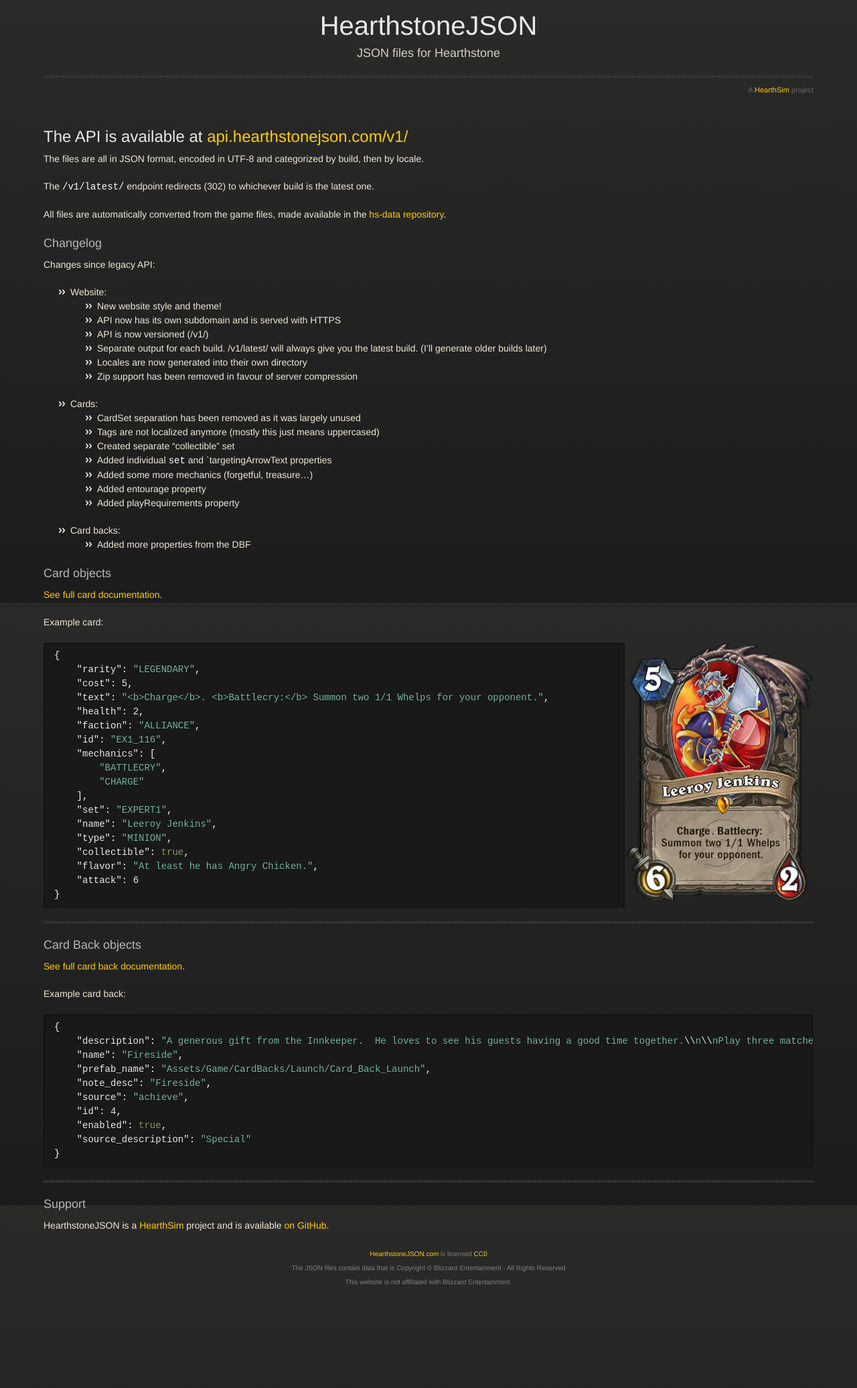
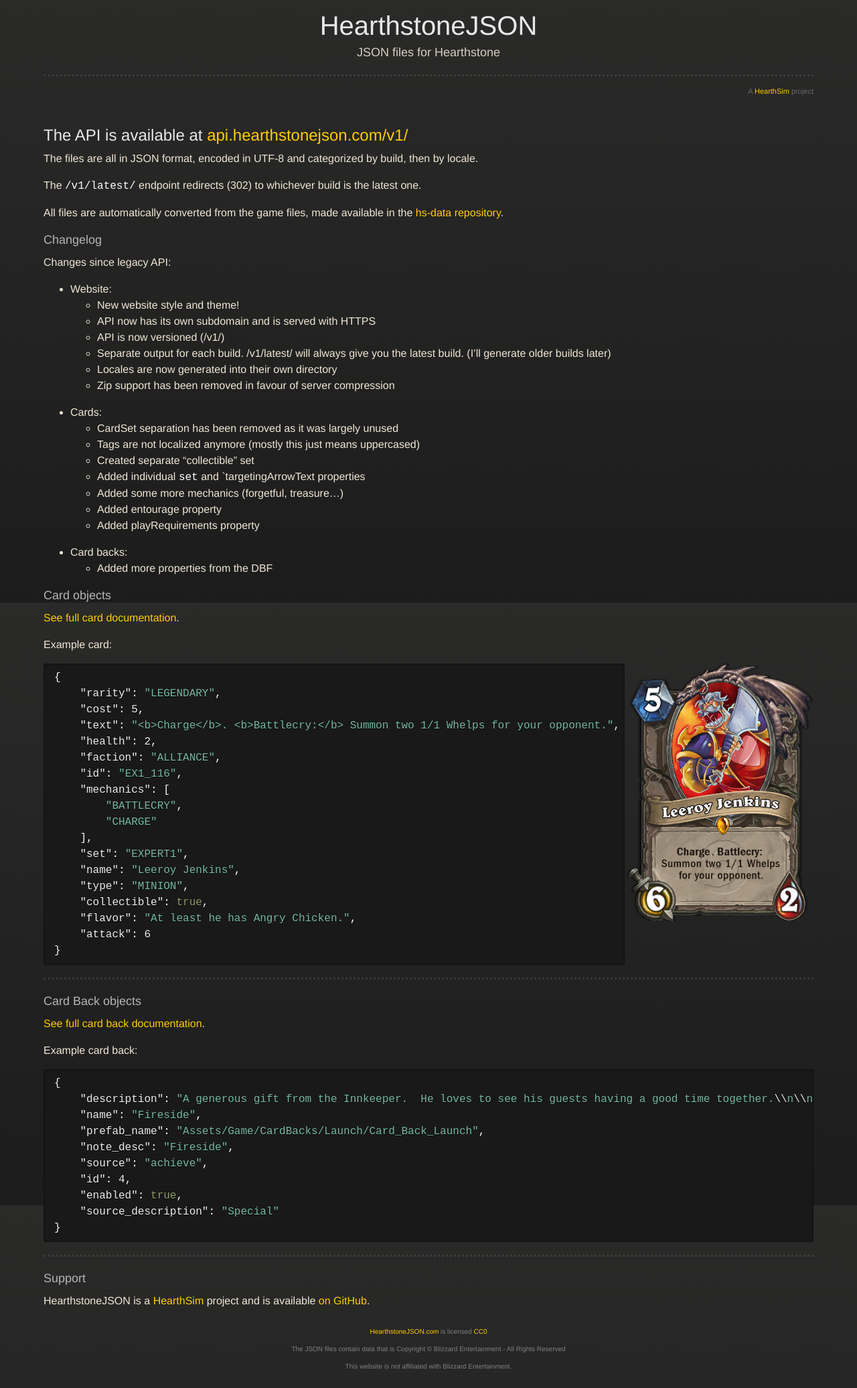
Before and after one commit to HearthSim/HearthstoneJSON.com, a Jekyll site: the page built from index.md, in a window 1280 px wide. Shown: the whole page at 67% size. Built offline with Jekyll 4.4.1, drawn with Linux system fonts in a browser that asks for light colours; Markdown is read by kramdown in place of the engine named in the settings; before the commit the page ends 1944 px from its top, so only the background shows below that.

Commit message:
Simplify and clean up css

```diff
--- a/styles/style.scss
+++ b/styles/style.scss
@@ -5,38 +5,15 @@
 @import "dark";
 @import "highlights";
 
-/* Layout */
-
-footer.footer {
-	clear: both;
-	text-align: center;
-
-	.copyright {
-		color: grey;
-		font-size: x-small;
-	}
-}
-
-body {
-  padding: 0px 0 20px 0px;
-  margin: 0px;
-  font: 14px/1.5 "OpenSansRegular", "Helvetica Neue", Helvetica, Arial, sans-serif;
-  color: #f0e7d5;
-  font-weight: normal;
-  background: #252525;
-  background-attachment: fixed !important;
-  background: linear-gradient(#2a2a29, #1c1c1c);
-}
 
 h1, h2, h3, h4, h5, h6 {
 	color: #e8e8e8;
 	margin: 0 0 10px;
-  font-family: 'OpenSansRegular', "Helvetica Neue", Helvetica, Arial, sans-serif;
 	font-weight: normal;
 }
 
 p, ul, ol, table, pre, dl {
-  margin: 0 0 20px;
+	margin: 0 0 1em;
 }
 
 h1, h2, h3 {
@@ -58,7 +35,6 @@ h4, h5, h6 {
 h3 {
 	font-size: 18px;
 	line-height: 24px;
-  font-family: 'OpenSansRegular', "Helvetica Neue", Helvetica, Arial, sans-serif !important;
 	font-weight: normal;
 	color: #b6b6b6;
 }
@@ -67,43 +43,46 @@ a {
 	color: #ffcc00;
 	font-weight: 400;
 	text-decoration: none;
-}
-a:hover {
+
+	&:hover {
 		color: #ffeb9b;
 	}
 
-a small {
+	small {
 		font-size: 11px;
 		color: #666;
 		margin-top: -0.6em;
 		display: block;
 	}
-
-ul {
-  list-style-image: url("../images/bullet.png");
 }
 
-strong {
-  font-family: 'OpenSansBold', "Helvetica Neue", Helvetica, Arial, sans-serif !important;
+/* Layout */
+
+body {
+	background: #252525;
+	background-attachment: fixed !important;
+	background: linear-gradient(#2a2a29, #1c1c1c);
+	color: #f0e7d5;
+	font-family: "OpenSansRegular", "Helvetica Neue", Helvetica, Arial, sans-serif;
 	font-weight: normal;
+	line-height: 1.5em;
+	margin: 0;
+	padding: 0 0 20px;
 }
 
 .wrapper {
+	margin: 0 auto;
 	max-width: 1150px;
-  margin: 0 auto;
-  position: relative;
-  padding: 0 20px;
 }
 
-section img {
-  max-width: 100%;
+footer.footer {
+	clear: both;
+	text-align: center;
+
+	.copyright {
+		color: grey;
+		font-size: x-small;
 	}
-
-blockquote {
-  border-left: 3px solid #ffcc00;
-  margin: 0;
-  padding: 0 0 0 20px;
-  font-style: italic;
 }
 
 code {
@@ -118,12 +97,13 @@ pre {
 	box-shadow: inset 0 1px 3px rgba(0, 0, 0, 0.3);
 	overflow: auto;
 	overflow-y: hidden;
-}
-pre code {
+
+	code {
 		color: #efefef;
-  text-shadow: 0px 1px 0px #000;
+		text-shadow: 0 1px 0 black;
 		margin: 0;
 		padding: 0;
+	}
 }
 
 table {
@@ -131,71 +111,57 @@ table {
 	border-collapse: collapse;
 }
 
-th {
-  text-align: left;
-  padding: 5px 10px;
-  border-bottom: 1px solid #434343;
-  color: #b6b6b6;
-  font-family: 'OpenSansSemibold', "Helvetica Neue", Helvetica, Arial, sans-serif !important;
-  font-weight: normal;
-}
-
-td {
-  text-align: left;
-  padding: 5px 10px;
-  border-bottom: 1px solid #434343;
-}
-
 hr {
 	border: 0;
 	outline: none;
 	height: 3px;
-  background: transparent url("../images/hr.gif") center center repeat-x;
+	border-bottom: 3px dotted rgba(80, 80, 80, 0.5);
 	margin: 0 0 20px;
-}
-
-dt {
-  color: #F0E7D5;
-  font-family: 'OpenSansSemibold', "Helvetica Neue", Helvetica, Arial, sans-serif !important;
-  font-weight: normal;
 }
 
 section {
 	max-width: 1150px;
 	margin: 20px 0;
+
+	img {
+		max-width: 100%;
 	}
-section #title {
+
+	#title {
 		border: 0;
 		outline: none;
 		margin: 0 0 50px 0;
 		padding: 0 0 5px 0;
-}
-section #title h1 {
-  font-family: 'OpenSansLight', "Helvetica Neue", Helvetica, Arial, sans-serif;
+
+		h1 {
 			font-weight: normal;
 			font-size: 40px;
 			text-align: center;
 			line-height: 36px;
 		}
-section #title p {
+
+		p {
 			color: #d7cfbe;
-  font-family: 'OpenSansLight', "Helvetica Neue", Helvetica, Arial, sans-serif;
 			font-weight: normal;
 			font-size: 18px;
 			text-align: center;
 		}
-section #title .credits {
+
+		.credits {
 			font-size: 11px;
-  font-family: 'OpenSansRegular', "Helvetica Neue", Helvetica, Arial, sans-serif;
 			font-weight: normal;
 			color: #696969;
 			margin-top: -10px;
-}
-section #title .credits.left {
+
+			&.left {
 				float: left;
 			}
-section #title .credits.right {
+
+			&.right {
 				float: right;
+			}
+		}
+	}
 }
 
 @media print, screen and (max-width: 720px) {
```
Also changed, not shown: images/bullet.png (deleted), images/hr.gif (deleted). Lines whose indentation alone changed are shown as unchanged.
